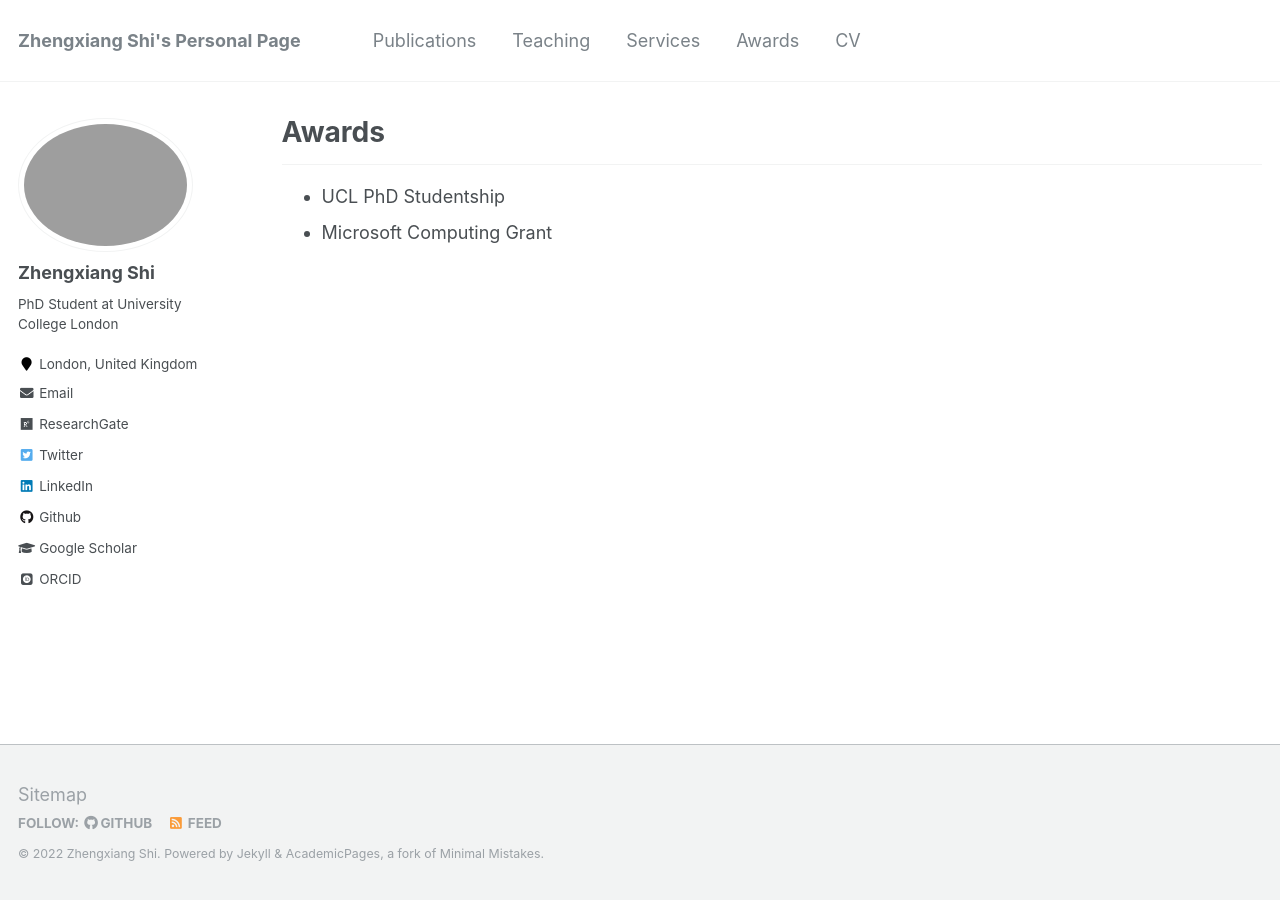
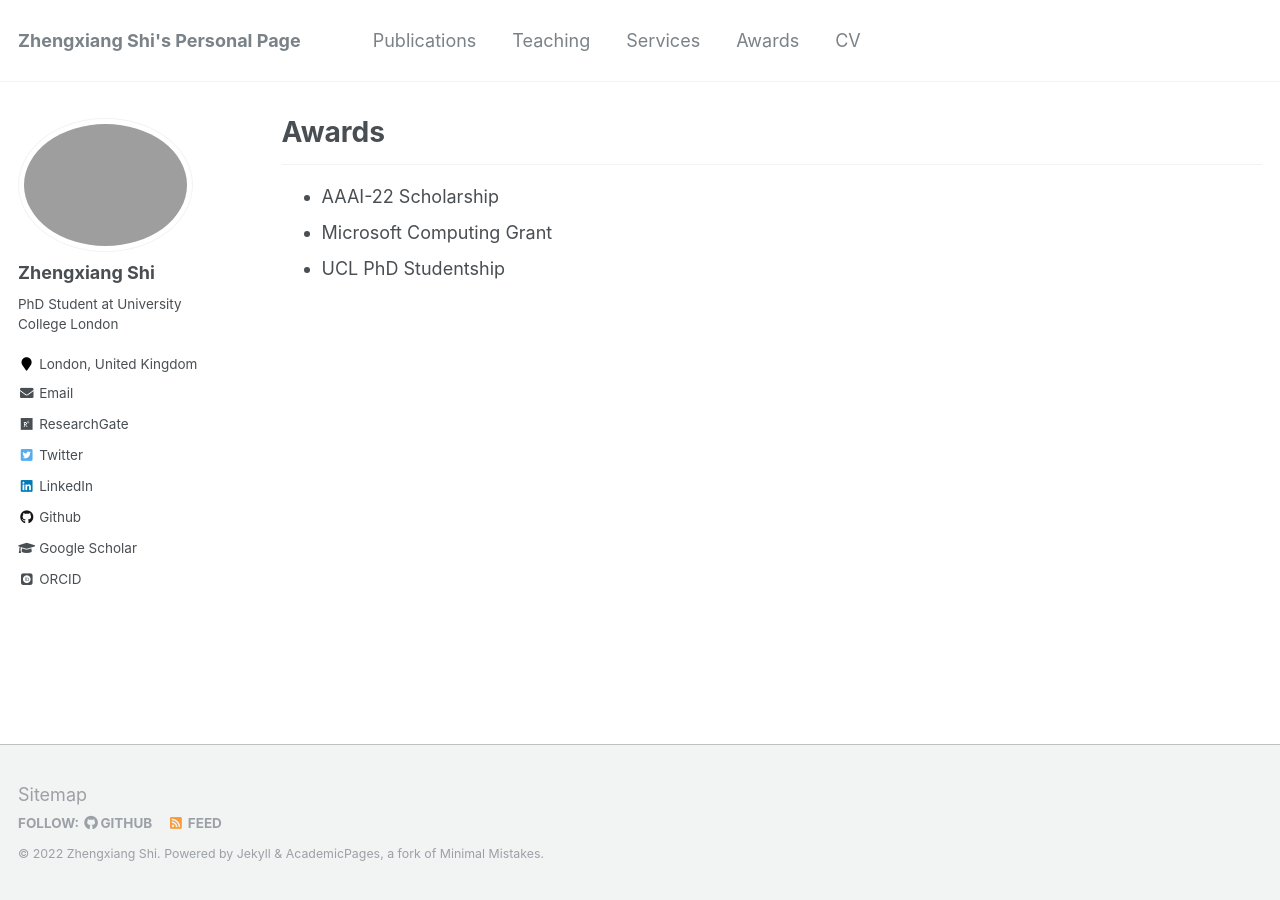
Before and after one commit to ZhengxiangShi/zhengxiangshi.github.io, a Jekyll site: the page built from _pages/awards.md, in a window 1280 px wide. Built offline with Jekyll 4.4.1, drawn with Linux system fonts in a browser that asks for light colours; some web fonts are replaced.

Commit message:
feat: update awards

```diff
--- a/_pages/awards.md
+++ b/_pages/awards.md
@@ -6,5 +6,6 @@ author_profile: true
 ---
 
 ------
+* AAAI-22 Scholarship
+* Microsoft Computing Grant
 * UCL PhD Studentship
-* Microsoft Computing Grant
```
